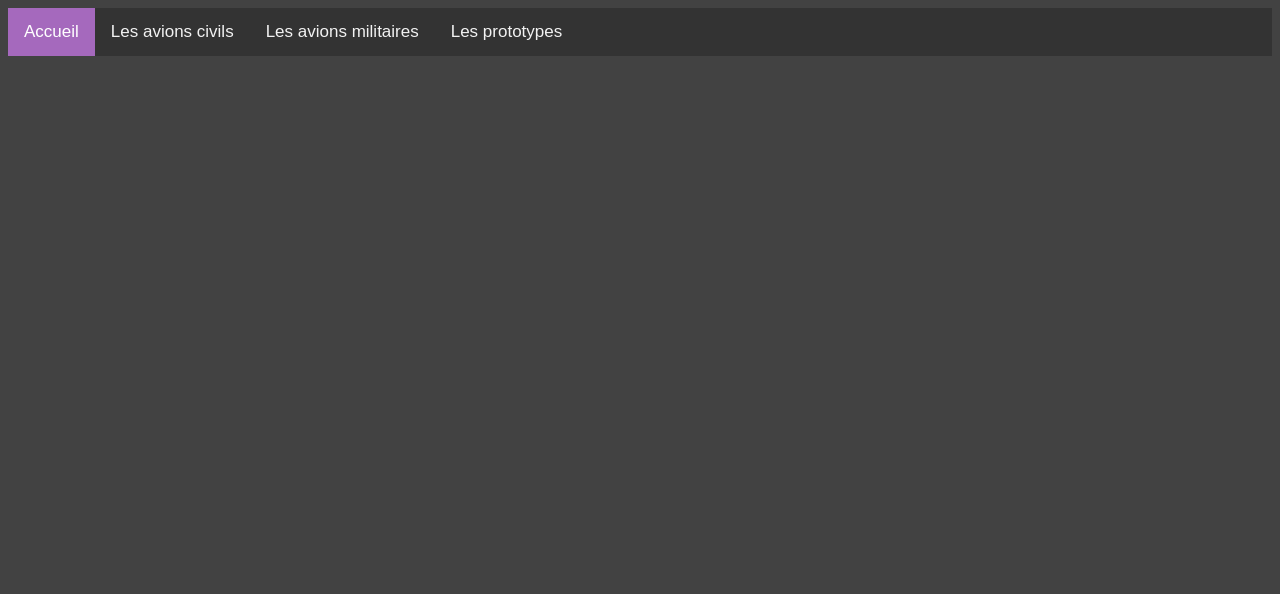
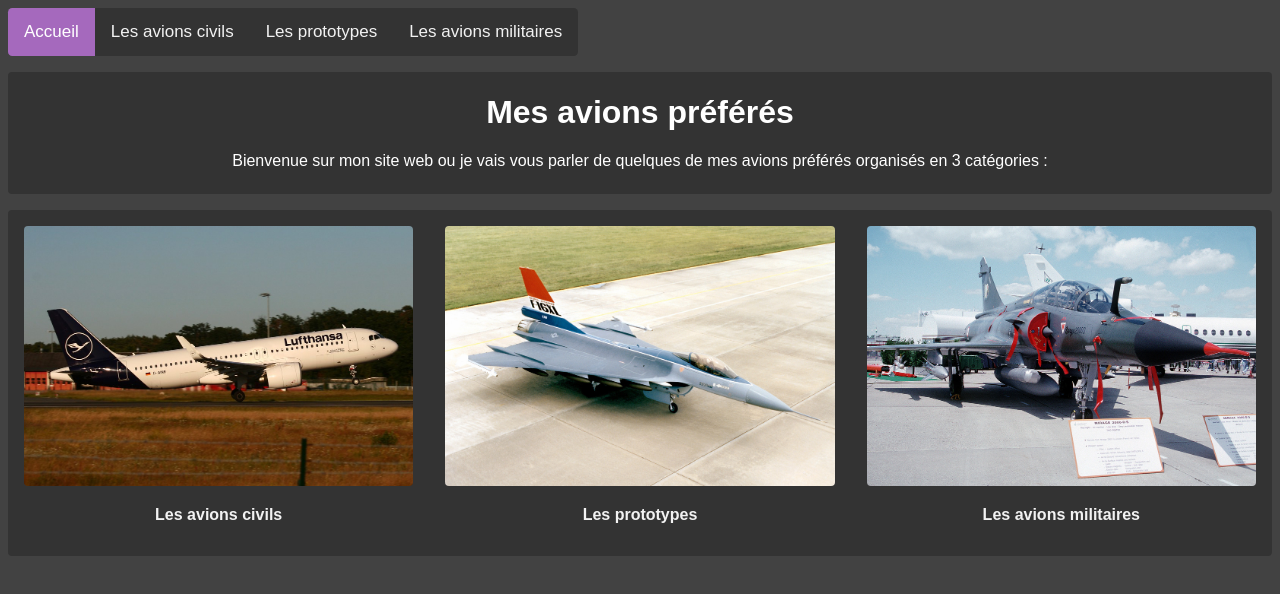
Before and after one commit to FruityCow/avionsnsi, a plain HTML site: page index.html in a window 1280 px wide. Drawn offline with Linux system fonts and the light colour scheme.

Commit message:
Add files via upload

```diff
--- a/index.html
+++ b/index.html
@@ -5,12 +5,31 @@
   		<title>Mon super site pour la NSI</title>
   		<link rel="stylesheet" href="style.css">
 	</head>
+
 	<body>
 			<div class="barre_nav">
-			<a href="index.html" class="active">Accueil</a>
-			<a href="pages/civils.html" class="bouton_nav">Les avions civils</a>
-			<a href="pages/militaires.html" class="bouton_nav">Les avions militaires</a>
-			<a href="pages/prototypes.html" class="bouton_nav">Les prototypes</a>
+
+				<a class="premier active" href="index.html">Accueil</a>
+				<a href="pages/civils.html">Les avions civils</a>
+				<a href="pages/prototypes.html">Les prototypes</a>
+				<a class="dernier" href="pages/militaires.html">Les avions militaires</a>
+
+			</div>
+
+
+			<div class="intro">
+				<h1>Mes avions préférés</h1>
+				<p>Bienvenue sur mon site web ou je vais vous parler de quelques de mes avions préférés organisés en 3 catégories :</p>
+
+			</div>
+
+
+			<div class="intro-links">
+
+				<div class="image-intro"><a href="pages/civils.html"><img src="media/index_media/civil.jpg"><p>Les avions civils</p></a></div>
+				<div class="image-intro"><a href="pages/prototypes.html"><img src="media/index_media/prototype.jpg"><p>Les prototypes</p></a></div>
+				<div class="image-intro"><a href="pages/militaires.html"><img src="media/index_media/militaire.jpg"><p>Les avions militaires</p></a></div>
+
 			</div>
 	</body>
 </html>
--- a/style.css
+++ b/style.css
@@ -1,18 +1,22 @@
 body {
 	font-family: Arial, Helvetica, sans-serif;
 	background-color: #424242;
+	/*background-image: url(media/cover6.jpg);
+	background-size: cover;*/
 }
 .barre_nav {
-	background-color: #333;
-	overflow: hidden;
+	margin-bottom: 1em;
+	width: auto;
+	display: flex;
+	align-items: center;
 }
 .barre_nav a {
 	float: left;
 	color: #f2f2f2;
-	text-align: center;
 	padding: 14px 16px;
 	text-decoration: none;
 	font-size: 17px;
+	background-color: #333;
 }
 .barre_nav a:hover {
 	background-color: #ddd;
@@ -22,3 +26,53 @@ body {
 	background-color: #a569bd;
 	color: white;
 }
+.intro {
+	background-color: #333;
+	color: white;
+	padding-top: 0.01em;
+	padding-left: 1em;
+	padding-bottom: .5em;
+	padding-right: 1em;
+	width: auto;
+	text-align: center;
+	border-radius: 0.25em;
+}
+.intro-links {
+	text-decoration: none;
+	color: white;
+	display: flex;
+	align-items: center;
+	background-color: #333;
+	margin-top: 1em;
+	border-radius: 0.25em;
+}
+.intro-links a:hover {
+	background-color : #a569bd;
+	padding-bottom: 3em;
+	color: #f2f2f2;
+	border-radius: 0.25;
+}
+.intro-links a {
+	color: #f2f2f2;
+	text-align: center;
+	font-weight: bold;
+}
+.image-intro {
+	padding: 1em;
+}
+.image-intro img {
+	max-width: 100%;
+	border-radius: 0.25em;
+}
+.premier {
+	border-top-left-radius: 0.25em;
+	border-bottom-left-radius: 0.25em;
+}
+.dernier {
+	border-top-right-radius: 0.25em;
+	border-bottom-right-radius: 0.25em;
+}
+a:link { text-decoration: none; }
+a:visited { text-decoration: none; }
+a:hover { text-decoration: none; }
+a:active { text-decoration: none; }
```
Also changed, not shown: pages/civils.html (+3 -2 lines), pages/militaires.html (+3 -2 lines), pages/prototypes.html (+4 -3 lines), media/01-dassault-prototype-rafale-a-museeairespace.jpg (added), media/Rafale-C01-bis.jpg (added), media/cover6.jpg (added), media/favicon.ico (added), media/favicon.png (added), media/index_media/civil.jpg (added), media/index_media/militaire.jpg (added), media/index_media/prototype.jpg (added), media/miragef1.png (added). Lines whose indentation alone changed are shown as unchanged.
